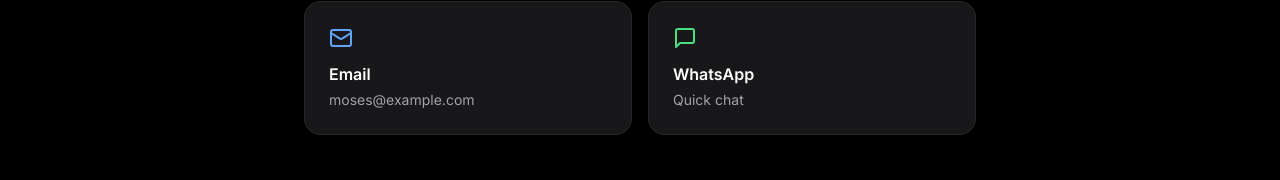
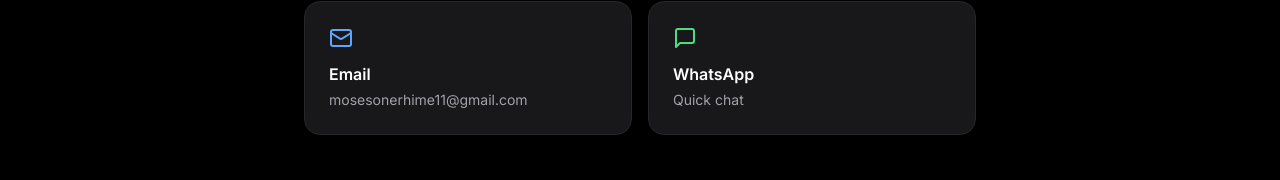
Before and after one commit to MosesOnerhime/my_portfolio, a Next.js app: page / in a window 1280 px wide. Shown: the part 3463-3643 px from the top of the page. Built offline with nearby package versions, Linux system fonts and the light colour scheme.

Commit message:
first commit

```diff
--- a/app/page.tsx
+++ b/app/page.tsx
@@ -37,7 +37,7 @@
     techStack: ['React', 'Node.js', 'Express', 'MongoDB', 'Redux', 'Tailwind CSS'],
     category: 'dev',
     demoUrl: 'https://example.com/demo',
-    githubUrl: 'https://github.com/yourusername/ecommerce',
+    githubUrl: 'https://github.com/MosesOnerhime/ecommerce',
     whatILearned: [
       'Implementing secure authentication with JWT',
       'Managing complex state with Redux',
@@ -65,7 +65,7 @@
     techStack: ['Next.js', 'TypeScript', 'Firebase', 'Tailwind CSS', 'Chart.js'],
     category: 'dev',
     demoUrl: 'https://example.com/tasks',
-    githubUrl: 'https://github.com/yourusername/tasks',
+    githubUrl: 'https://github.com/MosesOnerhime/tasks',
     whatILearned: [
       'Real-time features with Firebase',
       'Building drag-and-drop interfaces',
@@ -93,7 +93,7 @@
     techStack: ['React', 'OpenWeather API', 'Chart.js', 'CSS Modules'],
     category: 'dev',
     demoUrl: 'https://example.com/weather',
-    githubUrl: 'https://github.com/yourusername/weather',
+    githubUrl: 'https://github.com/MosesOnerhime/weather',
     whatILearned: [
       'Working with weather APIs',
       'Data visualization with Chart.js',
@@ -388,16 +388,16 @@
 
             <div className="grid sm:grid-cols-2 gap-4 max-w-2xl mx-auto mb-12">
               <a
-                href="mailto:moses@example.com?subject=Project Inquiry&body=Hi Moses, I'd like to discuss a project with you."
+                href="mailto:mosesonerhime11@gmail.com?subject=Project Inquiry&body=Hi Moses, I'd like to discuss a project with you."
                 className="group p-6 bg-zinc-900 border border-zinc-800 rounded-2xl hover:border-blue-500 transition-all text-left"
               >
                 <Mail className="text-blue-400 mb-3" size={24} />
                 <div className="font-semibold mb-1">Email</div>
-                <div className="text-sm text-zinc-400 group-hover:text-zinc-300">moses@example.com</div>
+                <div className="text-sm text-zinc-400 group-hover:text-zinc-300">mosesonerhime11@gmail.com</div>
               </a>
 
               <a
-                href="https://wa.me/234XXXXXXXXXX?text=Hi%20Moses%2C%20I%27d%20like%20to%20discuss%20a%20project"
+                href="https://wa.me/2348142962222?text=Hi%20Moses%2C%20I%27d%20like%20to%20discuss%20a%20project"
                 target="_blank"
                 rel="noopener noreferrer"
                 className="group p-6 bg-zinc-900 border border-zinc-800 rounded-2xl hover:border-green-500 transition-all text-left"
@@ -409,7 +409,7 @@
             </div>
 
             <div className="flex justify-center gap-4">
-              <a href="https://github.com/yourusername" target="_blank" rel="noopener noreferrer" className="w-12 h-12 bg-zinc-900 border border-zinc-800 rounded-full flex items-center justify-center hover:border-zinc-700 transition-all" aria-label="GitHub">
+              <a href="https://github.com/MosesOnerhime" target="_blank" rel="noopener noreferrer" className="w-12 h-12 bg-zinc-900 border border-zinc-800 rounded-full flex items-center justify-center hover:border-zinc-700 transition-all" aria-label="GitHub">
                 <Github size={20} />
               </a>
               <a href="https://linkedin.com/in/yourusername" target="_blank" rel="noopener noreferrer" className="w-12 h-12 bg-zinc-900 border border-zinc-800 rounded-full flex items-center justify-center hover:border-zinc-700 transition-all" aria-label="LinkedIn">
```
